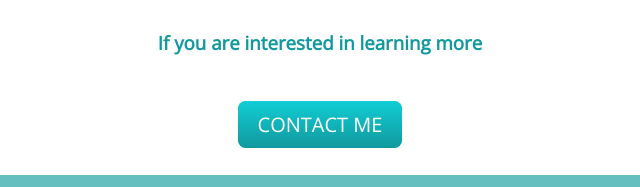
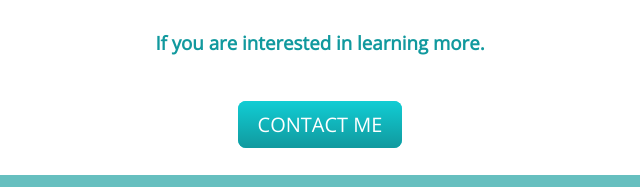
Before and after one commit to ljaden/personal-site, a plain HTML site: page index.html in a window 1280 px wide. Shown: the part 1996-2183 px from the top of the page, 320-960 px from the left. Drawn offline with nearby package versions, Linux system fonts and the light colour scheme.

Commit message:
Update Index.html

```diff
--- a/index.html
+++ b/index.html
@@ -41,7 +41,7 @@
     </div>
 
         <h2>Get In touch</h2>
-        <h3>If you are interested in learning more</h3>
+        <h3>If you are interested in learning more.</h3>
 
         <p class="para-btn"><a class="btn" href="mailto:ljaden.9@gmail.com">CONTACT ME</a></p>
 
```
